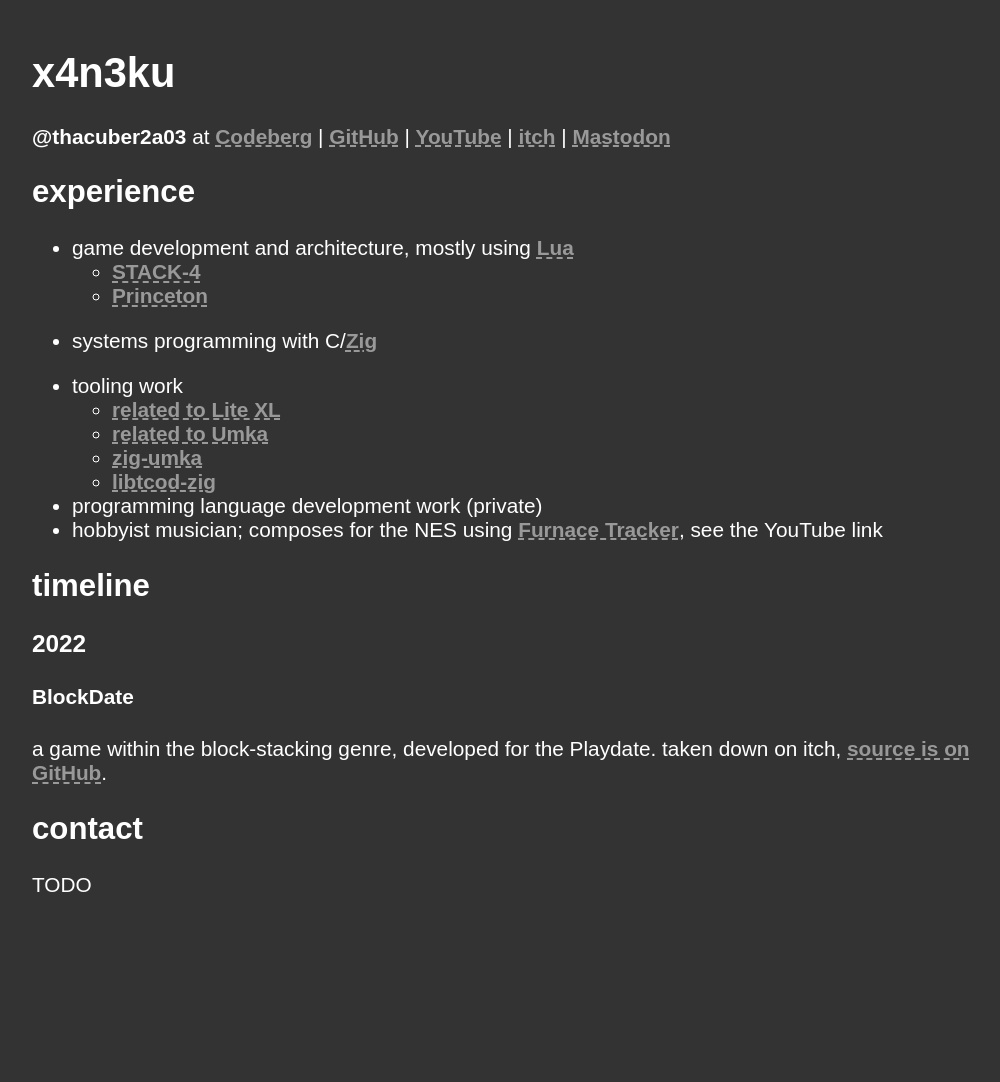
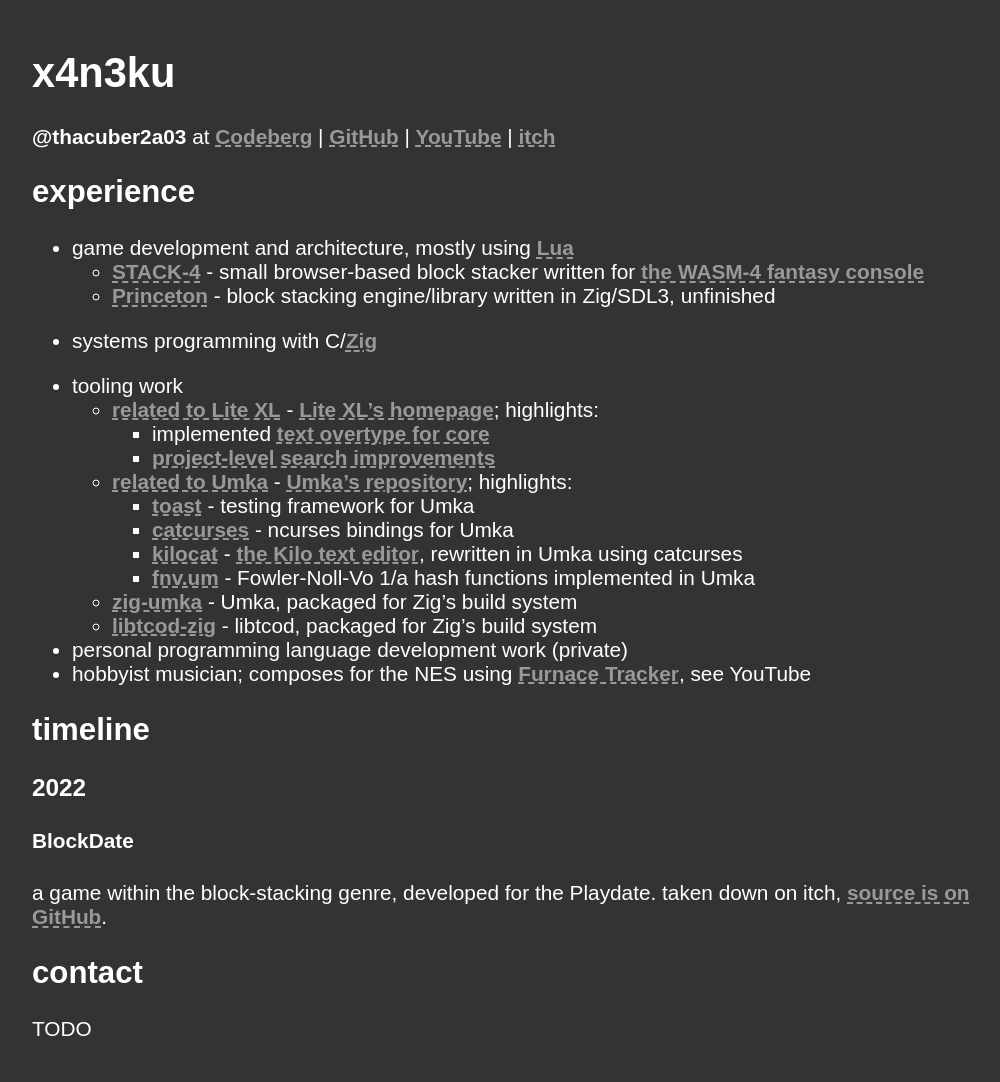
Before and after one commit to thacuber2a03/thacuber2a03.github.io, a Jekyll site: the page built from things/resume.md, in a window 1280 px wide. Shown: the whole page, without its empty margins (128-1128 px from the left). Built offline with Jekyll 4.4.1, drawn with Linux system fonts in a browser that asks for light colours; before the commit the page ends 938 px from its top, so only the background shows below that.

Commit message:
add highlights and details to projects, remove Mastodon link for now

```diff
--- a/things/resume.md
+++ b/things/resume.md
@@ -11,24 +11,29 @@ layout: default
 | [GitHub](https://github.com/thacuber2a03)
 | [YouTube](https://youtube.com/@thacuber2a03)
 | [itch](https://thacuber2a03.itch.io)
-| [Mastodon](https://mastodon.gamedev.place/thacuber2a03)
 
 ## experience
 
 - game development and architecture, mostly using [Lua](https://lua.org)
-  - [STACK-4](https://codeberg.org/thacuber2a03/stack4)
-  - [Princeton](https://codeberg.org/thacuber2a03/princeton)
+  - [STACK-4](https://codeberg.org/thacuber2a03/stack4) - small browser-based block stacker written for [the WASM-4 fantasy console](https://wasm4.org)
+  - [Princeton](https://codeberg.org/thacuber2a03/princeton) - block stacking engine/library written in Zig/SDL3, unfinished
 
 - systems programming with C/[Zig](https://ziglang.org)
 
 - tooling work
-  - [related to Lite XL](https://github.com/lite-xl/lite-xl/issues?q=author%3Athacuber2a03)
-  - [related to Umka](https://github.com/thacuber2a03?tab=repositories&q=topic%3Aumka-lang)
-  - [zig-umka](https://codeberg.org/thacuber2a03/zig-umka)
-  - [libtcod-zig](https://codeberg.org/thacuber2a03/libtcod-zig)
+  - [related to Lite XL](https://github.com/lite-xl/lite-xl/issues?q=author%3Athacuber2a03) - [Lite XL's homepage](https://lite-xl.com); highlights:
+    - implemented [text overtype for core](https://github.com/lite-xl/lite-xl/pull/1495)
+    - [project-level search improvements](https://github.com/lite-xl/lite-xl/pull/1876)
+  - [related to Umka](https://github.com/thacuber2a03?tab=repositories&q=topic%3Aumka-lang) - [Umka's repository](https://github.com/vtereshkov/umka-lang); highlights:
+    - [toast](https://github.com/thacuber2a03/toast) - testing framework for Umka
+    - [catcurses](https://github.com/thacuber2a03/catcurses) - ncurses bindings for Umka
+    - [kilocat](https://github.com/thacuber2a03/kilocat) - [the Kilo text editor](https://github.com/antirez/kilo), rewritten in Umka using catcurses
+    - [fnv.um](https://github.com/thacuber2a03/fnv.um) - Fowler-Noll-Vo 1/a hash functions implemented in Umka
+  - [zig-umka](https://codeberg.org/thacuber2a03/zig-umka) - Umka, packaged for Zig's build system
+  - [libtcod-zig](https://codeberg.org/thacuber2a03/libtcod-zig) - libtcod, packaged for Zig's build system
 
-- programming language development work (private)
-- hobbyist musician; composes for the NES using [Furnace Tracker](https://github.com/tildearrow/furnace), see the YouTube link
+- personal programming language development work (private)
+- hobbyist musician; composes for the NES using [Furnace Tracker](https://github.com/tildearrow/furnace), see YouTube
 
 ## timeline
 
```
